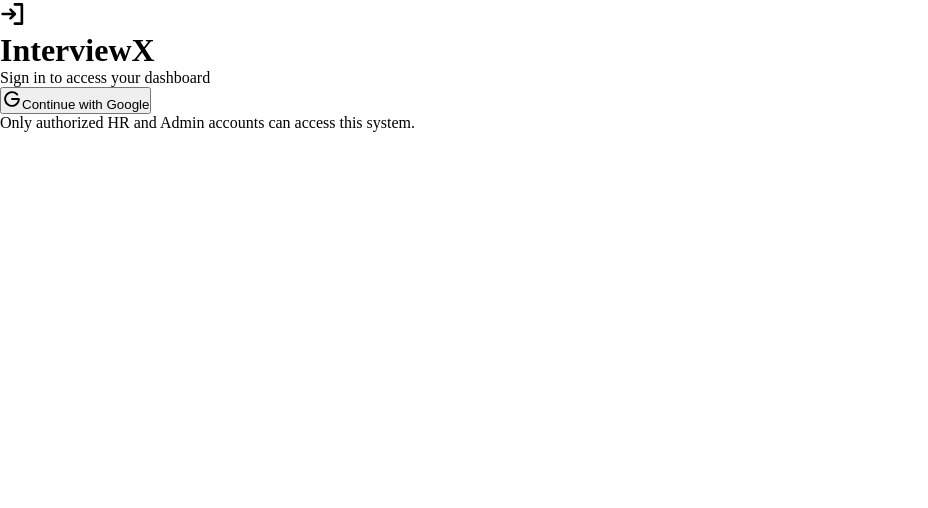
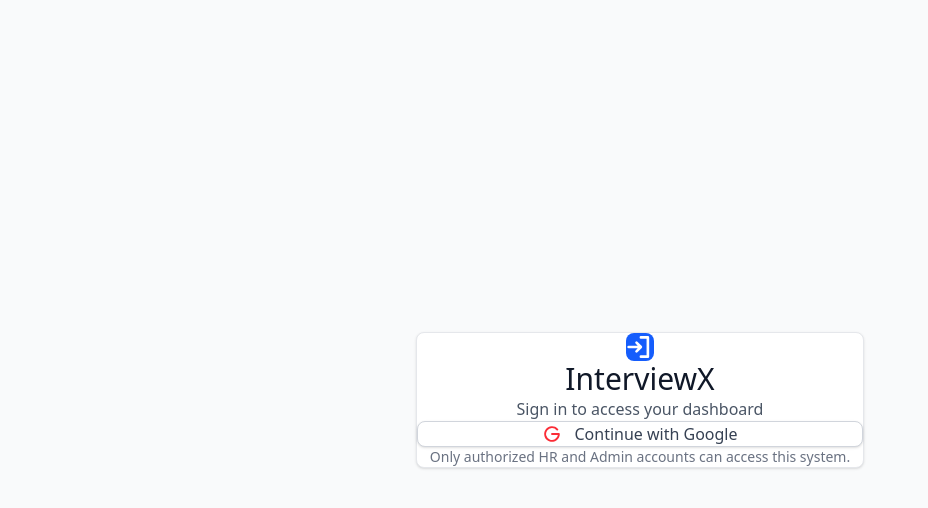
Before and after one commit to vietlinhh02/itvx, a Next.js app in the folder frontend/: page /login in a window 1280 px wide. Shown: the top 508 px of the page, without its empty margins (0-928 px from the left). Built offline with nearby package versions, Linux system fonts and the light colour scheme.

Commit message:
fix(frontend): configure Tailwind CSS v4 properly
- Add postcss.config.json for Tailwind v4
- Update globals.css to use @import 'tailwindcss' syntax
- Remove manual reset styles (now handled by Tailwind Preflight)

```diff
--- /dev/null
+++ b/frontend/postcss.config.json
@@ -0,0 +1,5 @@
+{
+  "plugins": {
+    "@tailwindcss/postcss": {}
+  }
+}
--- a/frontend/src/app/globals.css
+++ b/frontend/src/app/globals.css
@@ -1,3 +1,9 @@
+@import "tailwindcss";
+
+@theme {
+  /* Custom theme variables if needed */
+}
+
 * {
   box-sizing: border-box;
   padding: 0;
```
